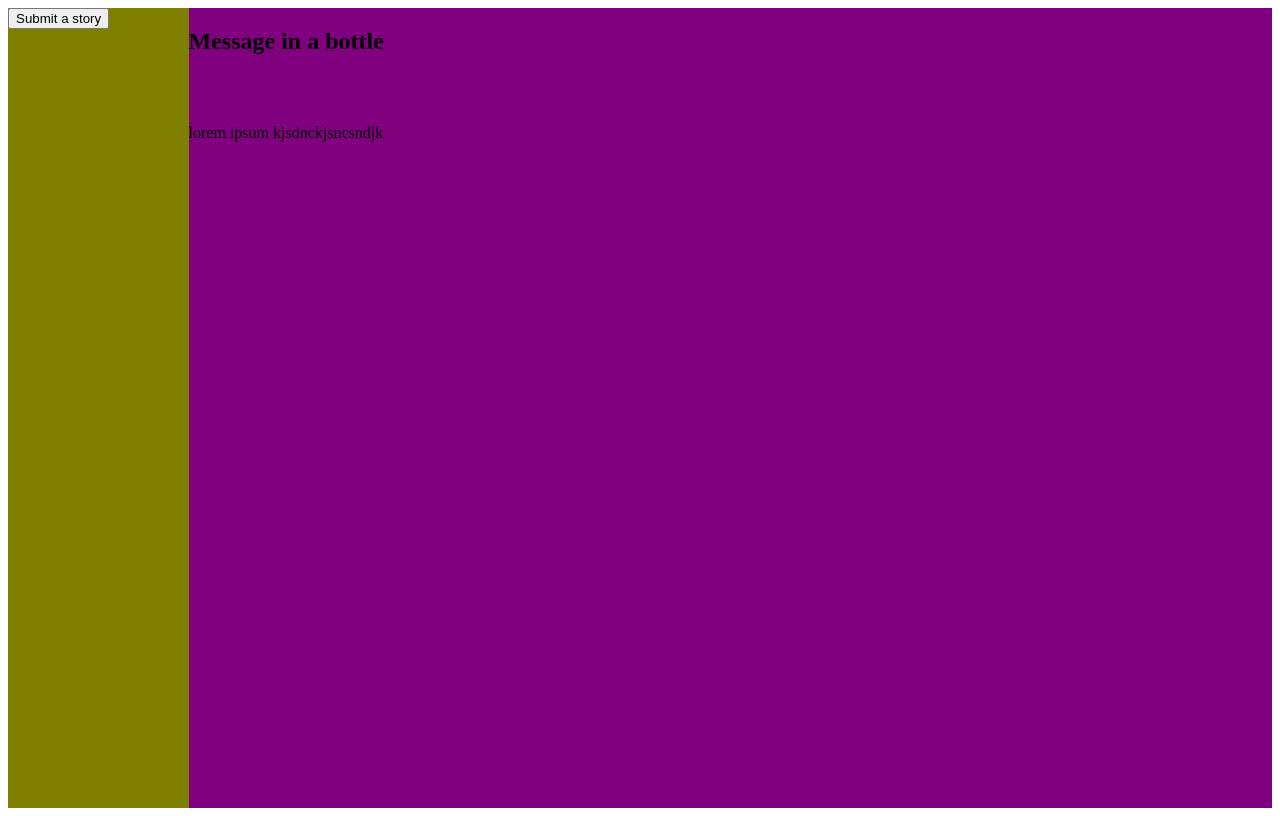
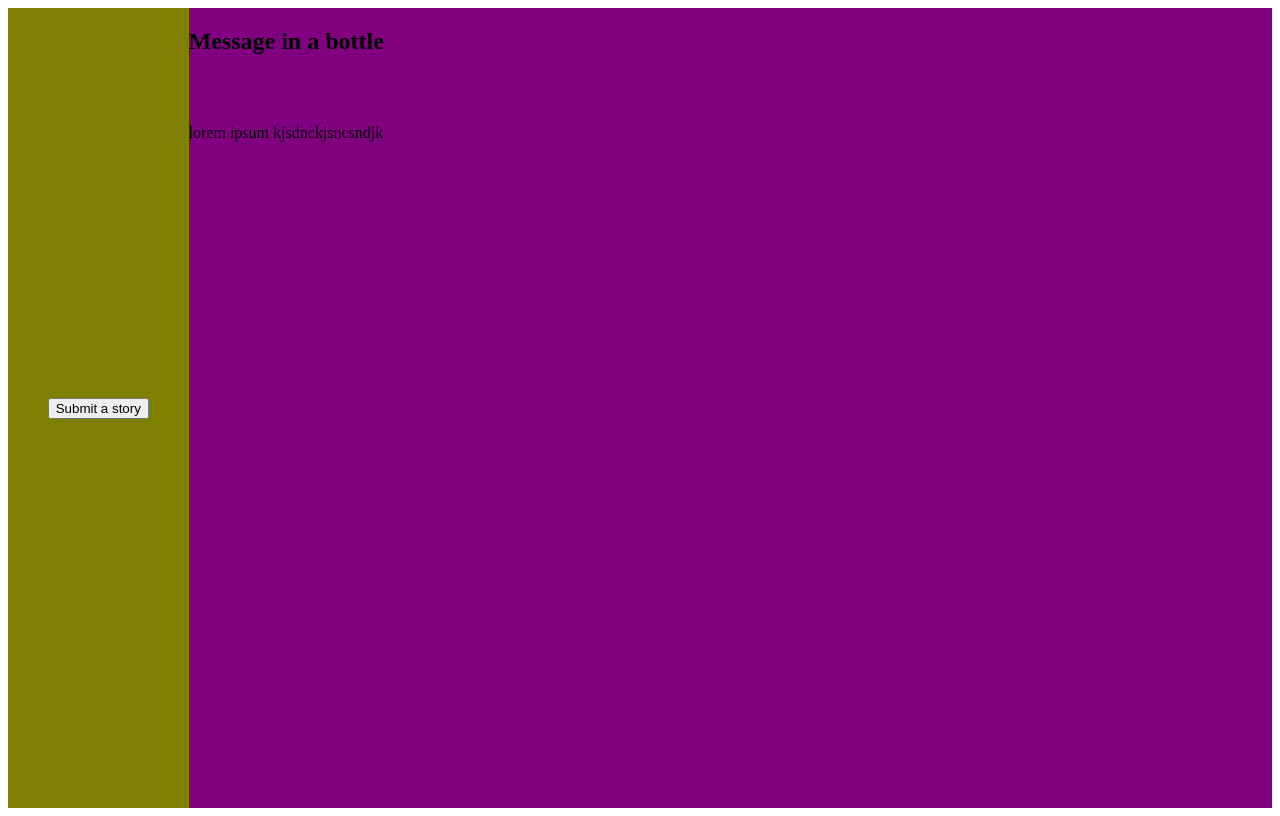
Before and after one commit to MIBFB-COLLAB/MESSAGE-IN-A-BOTTLE, a React (Create React App) app: page / in a window 1280 px wide. Built offline with nearby package versions, Linux system fonts and the light colour scheme.

Commit message:
Add flexbox for nav bar

```diff
--- a/src/Components/HomePage/HomePage.js
+++ b/src/Components/HomePage/HomePage.js
@@ -3,6 +3,7 @@ import React from "react"
 import Header from '../Header/Header';
 import NavBar from '../NavBar/NavBar';
 import UserInstructions from '../UserInstructions/UserInstructions';
+
 const HomePage = () => {
     return (
         <section className='Home-page'>
--- a/src/Components/NavBar/NavBar.css
+++ b/src/Components/NavBar/NavBar.css
@@ -2,4 +2,10 @@
 .Nav-bar {
     grid-area: Nav-bar;
     background: olive;
+    display: flex;
+    flex-direction: column;
+    flex-wrap: wrap;
+    align-content: center;
+    justify-content: center;
+    align-items: center;
 }
--- a/src/Components/NavBar/NavBar.js
+++ b/src/Components/NavBar/NavBar.js
@@ -1,5 +1,6 @@
 import {useState} from 'react'
 import './NavBar.css'
+
 const NavBar = () => {
     const [newStory, setNewStory] = useState(false)
     return (
```
